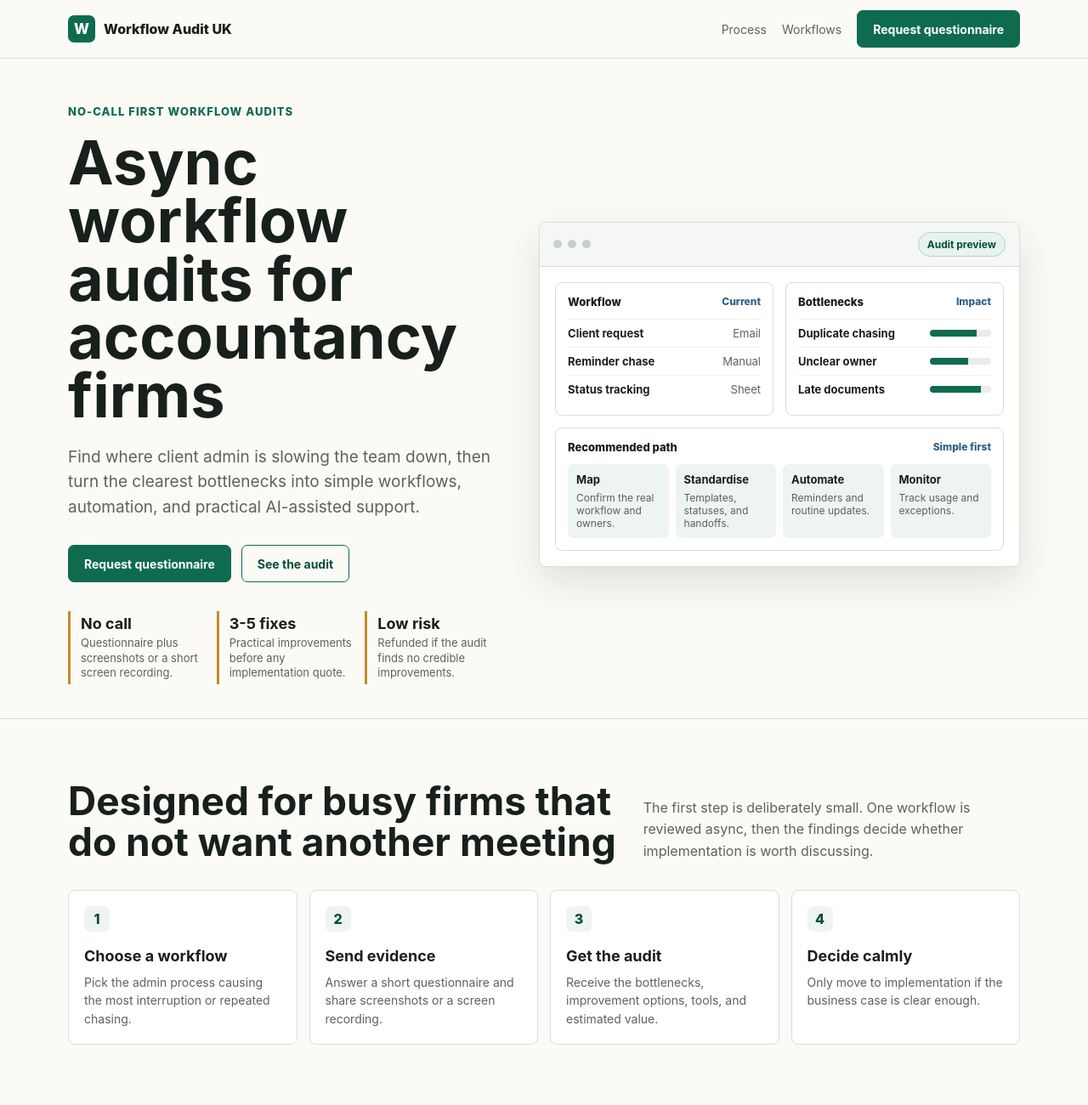
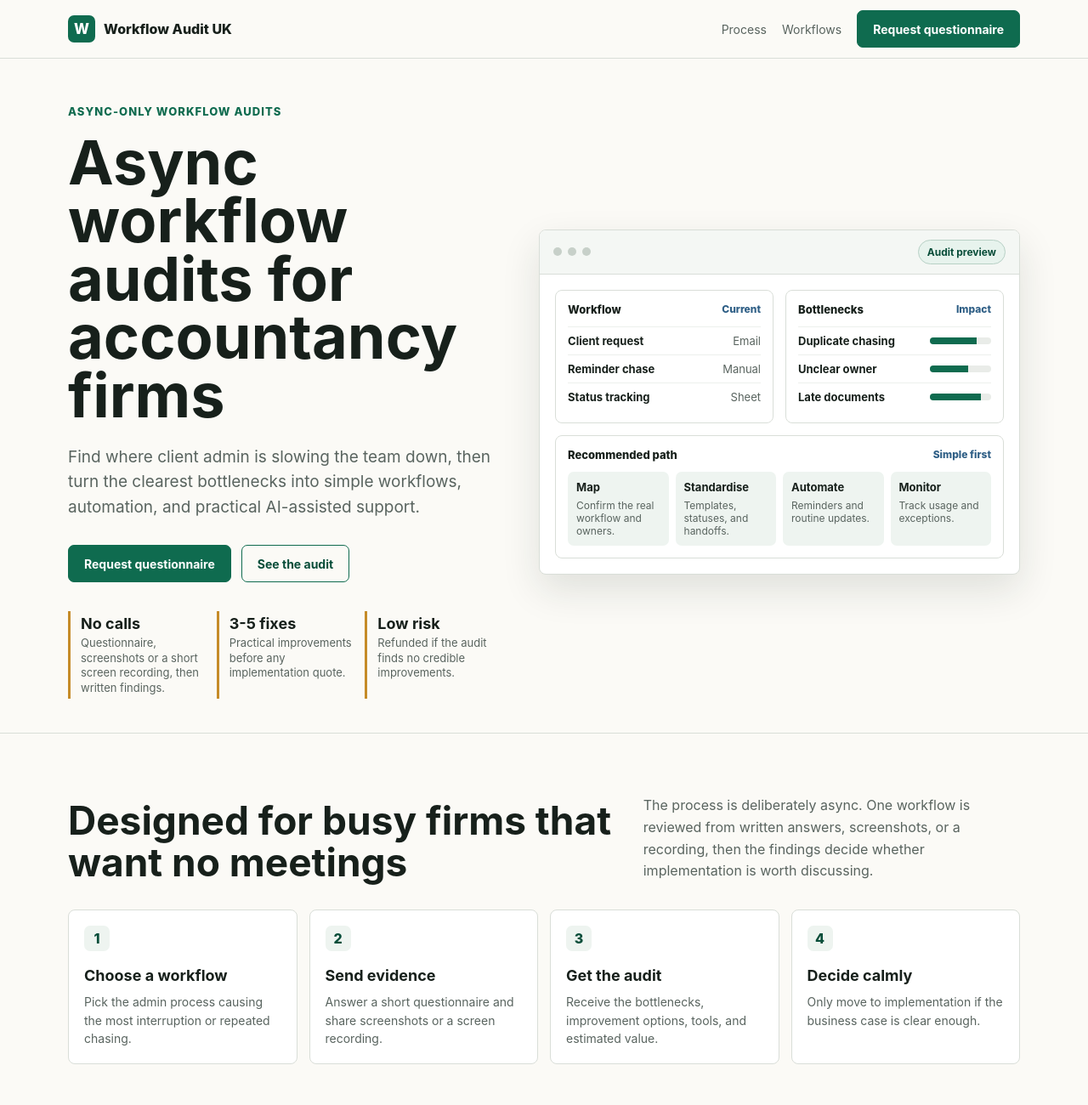
Before and after one commit to nicky-automation/workflow-audit-uk, a plain HTML site: page index.html in a window 1280 px wide. Shown: the top 1300 px of the page at 85% size. Drawn offline with Linux system fonts and the light colour scheme.

Commit message:
Position offer as async only

```diff
--- a/index.html
+++ b/index.html
@@ -6,7 +6,7 @@
     <title>Workflow Audit UK | Async Workflow Audits for Accountancy Firms</title>
     <meta
       name="description"
-      content="No-call workflow audits for accountancy and bookkeeping firms that want to reduce repetitive client admin with simple process cleanup and automation."
+      content="Async-only workflow audits for accountancy and bookkeeping firms that want to reduce repetitive client admin with simple process cleanup and automation."
     >
     <style>
       :root {
@@ -625,7 +625,7 @@
     <main>
       <div class="hero">
         <div>
-          <div class="eyebrow">No-call first workflow audits</div>
+          <div class="eyebrow">Async-only workflow audits</div>
           <h1>Async workflow audits for accountancy firms</h1>
           <p class="lede">
             Find where client admin is slowing the team down, then turn the
@@ -638,8 +638,8 @@
           </div>
           <div class="proof-row" aria-label="Service highlights">
             <div class="proof">
-              <strong>No call</strong>
-              <span>Questionnaire plus screenshots or a short screen recording.</span>
+              <strong>No calls</strong>
+              <span>Questionnaire, screenshots or a short screen recording, then written findings.</span>
             </div>
             <div class="proof">
               <strong>3-5 fixes</strong>
@@ -710,11 +710,11 @@
       <section id="process">
         <div class="section-inner">
           <div class="section-head">
-            <h2>Designed for busy firms that do not want another meeting</h2>
+            <h2>Designed for busy firms that want no meetings</h2>
             <p class="section-copy">
-              The first step is deliberately small. One workflow is reviewed
-              async, then the findings decide whether implementation is worth
-              discussing.
+              The process is deliberately async. One workflow is reviewed
+              from written answers, screenshots, or a recording, then the
+              findings decide whether implementation is worth discussing.
             </p>
           </div>
           <div class="features">
```
